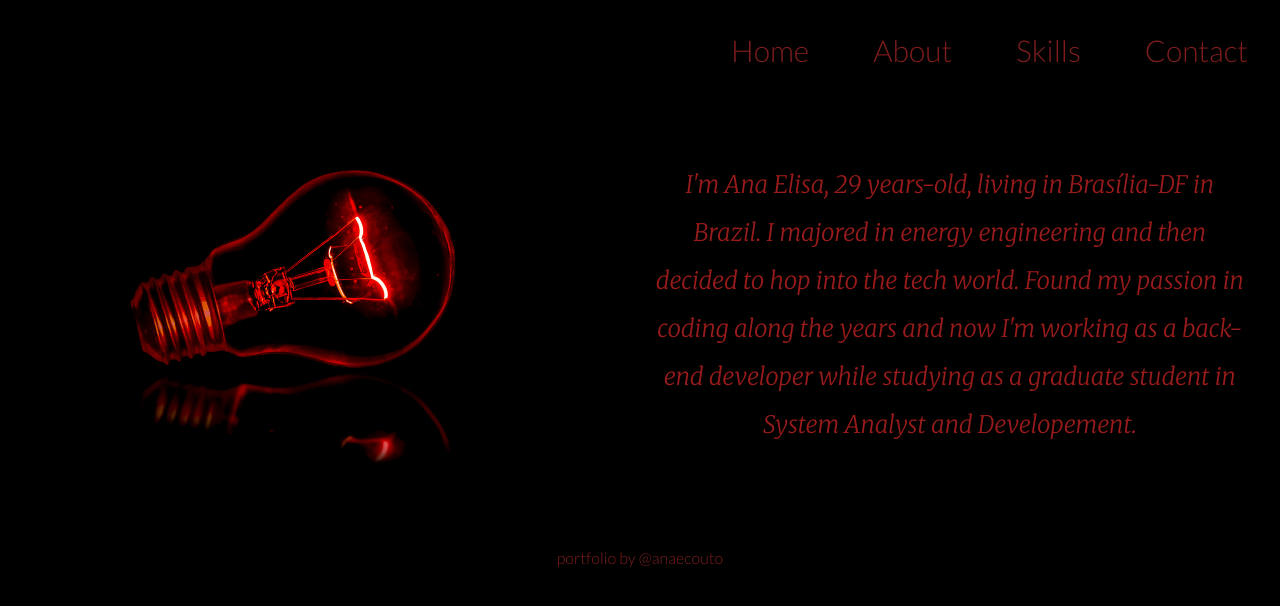
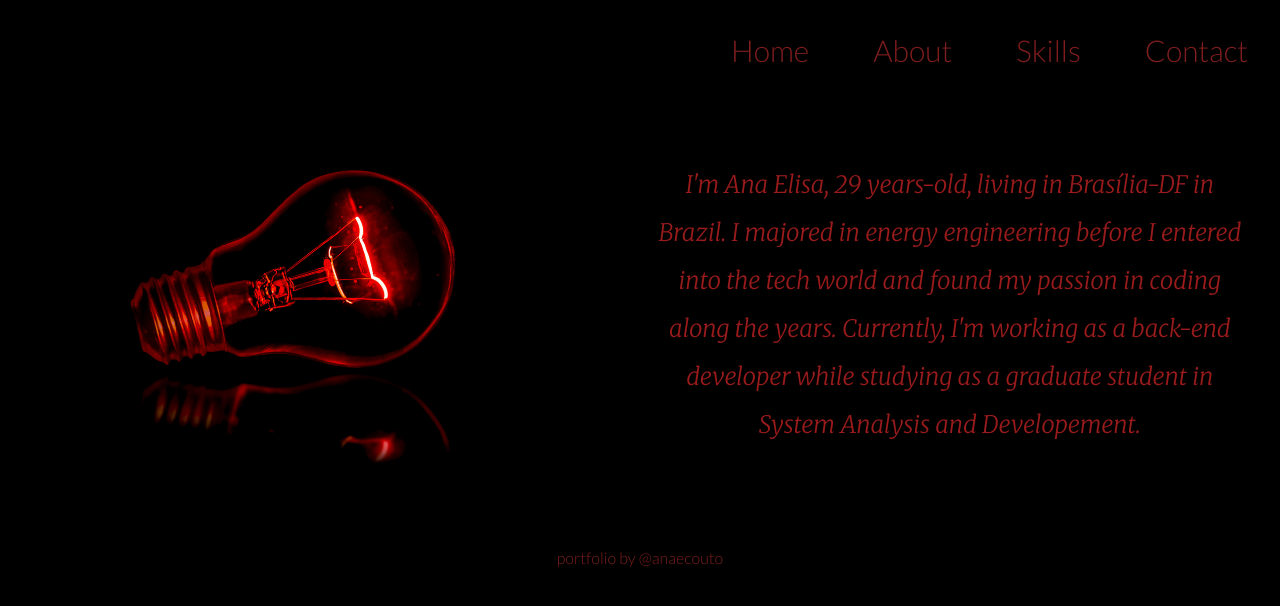
Before and after one commit to anaecouto/portfolio, a Vue app: page /about in a window 1280 px wide. Shown: the top 606 px of the page. Built offline with nearby package versions, Linux system fonts and the light colour scheme.

Commit message:
fixed about me text

```diff
--- a/src/components/AboutContent/RightContent.vue
+++ b/src/components/AboutContent/RightContent.vue
@@ -13,9 +13,9 @@
     "
   >
     I'm Ana Elisa, 29 years-old, living in Brasília-DF in Brazil. I majored in
-    energy engineering and then decided to hop into the tech world. Found my
-    passion in coding along the years and now I'm working as a back-end
-    developer while studying as a graduate student in System Analyst and
+    energy engineering before I entered into the tech world and found my
+    passion in coding along the years. Currently, I'm working as a back-end
+    developer while studying as a graduate student in System Analysis and
     Developement.
   </div>
 </template>
```
